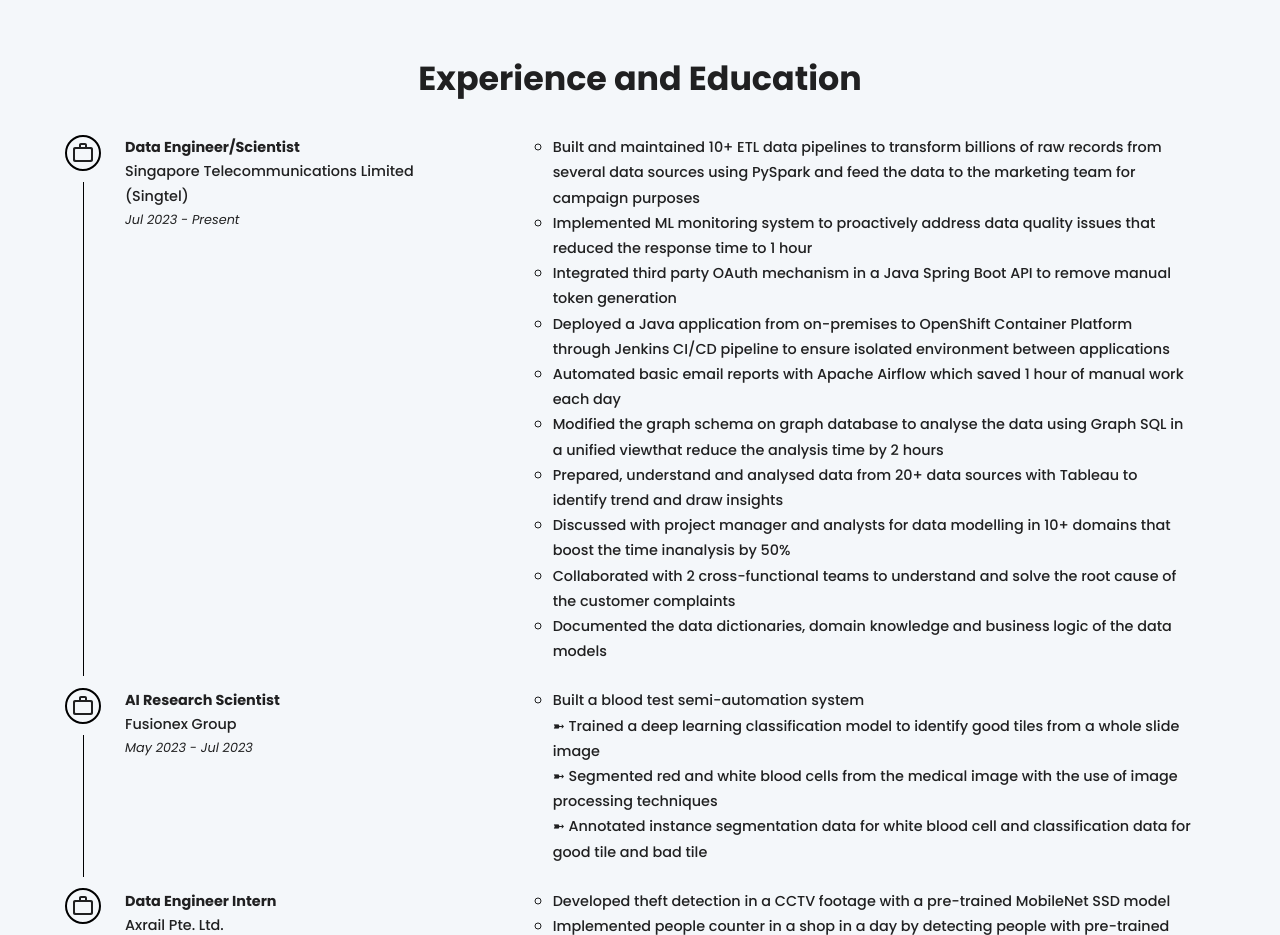
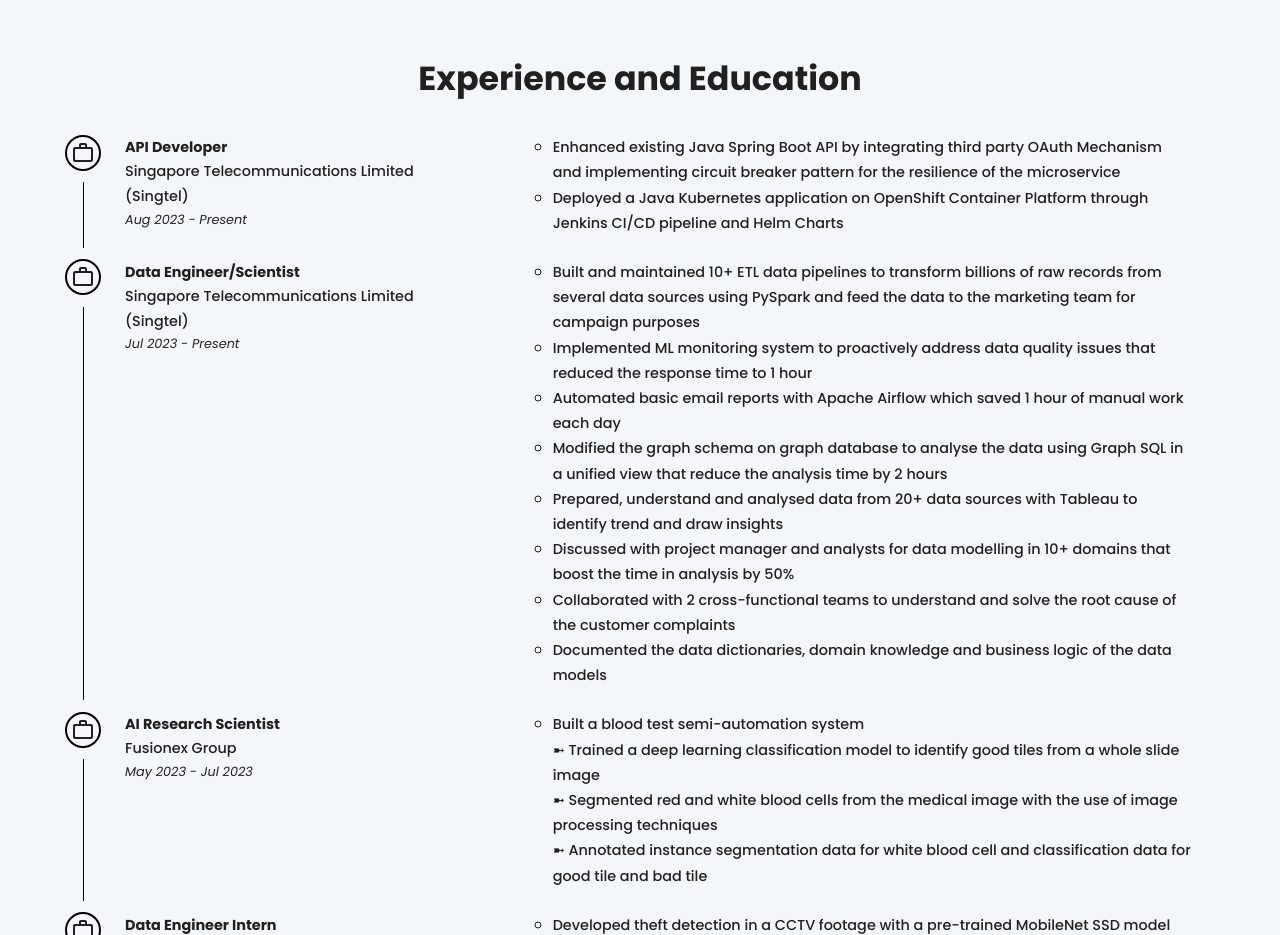
Before and after one commit to brandontanzhirong/brandontanzhirong.github.io, a React (Create React App) app: page / in a window 1280 px wide. Shown: the part 1440-2375 px from the top of the page. Built offline with nearby package versions, Linux system fonts and the light colour scheme.

Commit message:
updated the acheivements

```diff
--- a/src/components/sections/timeline/CustomTimeline.jsx
+++ b/src/components/sections/timeline/CustomTimeline.jsx
@@ -6,6 +6,15 @@ import CustomTimelineItem from "./CustomTimelineItem";
 
 const steps = [
   {
+    title: "API Developer",
+    place: "Singapore Telecommunications Limited (Singtel)",
+    isEducation: false,
+    startDate: "Aug 2023",
+    endDate: "Present",
+    description: `Enhanced existing Java Spring Boot API by integrating third party OAuth Mechanism and implementing circuit breaker pattern for the resilience of the microservice
+    Deployed a Java Kubernetes application on OpenShift Container Platform through Jenkins CI/CD pipeline and Helm Charts`
+  },
+  {
     title: "Data Engineer/Scientist",
     place: "Singapore Telecommunications Limited (Singtel)",
     isEducation: false,
@@ -13,12 +22,10 @@ const steps = [
     endDate: "Present",
     description: `Built and maintained 10+ ETL data pipelines to transform billions of raw records from several data sources using PySpark and feed the data to the marketing team for campaign purposes
     Implemented ML monitoring system to proactively address data quality issues that reduced the response time to 1 hour
-    Integrated third party OAuth mechanism in a Java Spring Boot API to remove manual token generation
-    Deployed a Java application from on-premises to OpenShift Container Platform through Jenkins CI/CD pipeline to ensure isolated environment between applications
     Automated basic email reports with Apache Airflow which saved 1 hour of manual work each day
-    Modified the graph schema on graph database to analyse the data using Graph SQL in a unified viewthat reduce the analysis time by 2 hours
+    Modified the graph schema on graph database to analyse the data using Graph SQL in a unified view that reduce the analysis time by 2 hours
     Prepared, understand and analysed data from 20+ data sources with Tableau to identify trend and draw insights
-    Discussed with project manager and analysts for data modelling in 10+ domains that boost the time inanalysis by 50%
+    Discussed with project manager and analysts for data modelling in 10+ domains that boost the time in analysis by 50%
     Collaborated with 2 cross-functional teams to understand and solve the root cause of the customer complaints
     Documented the data dictionaries, domain knowledge and business logic of the data models`
   },
```
